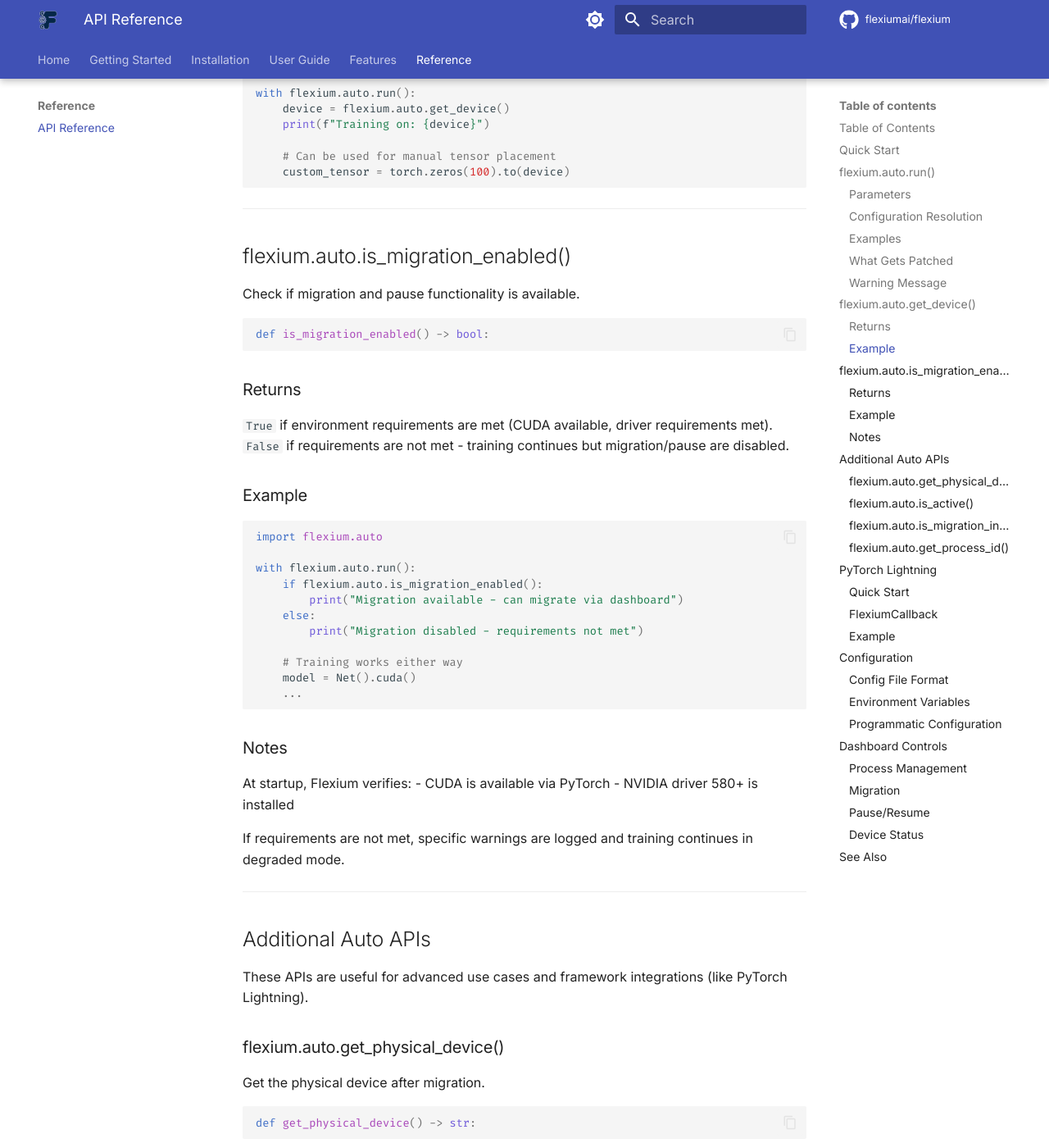
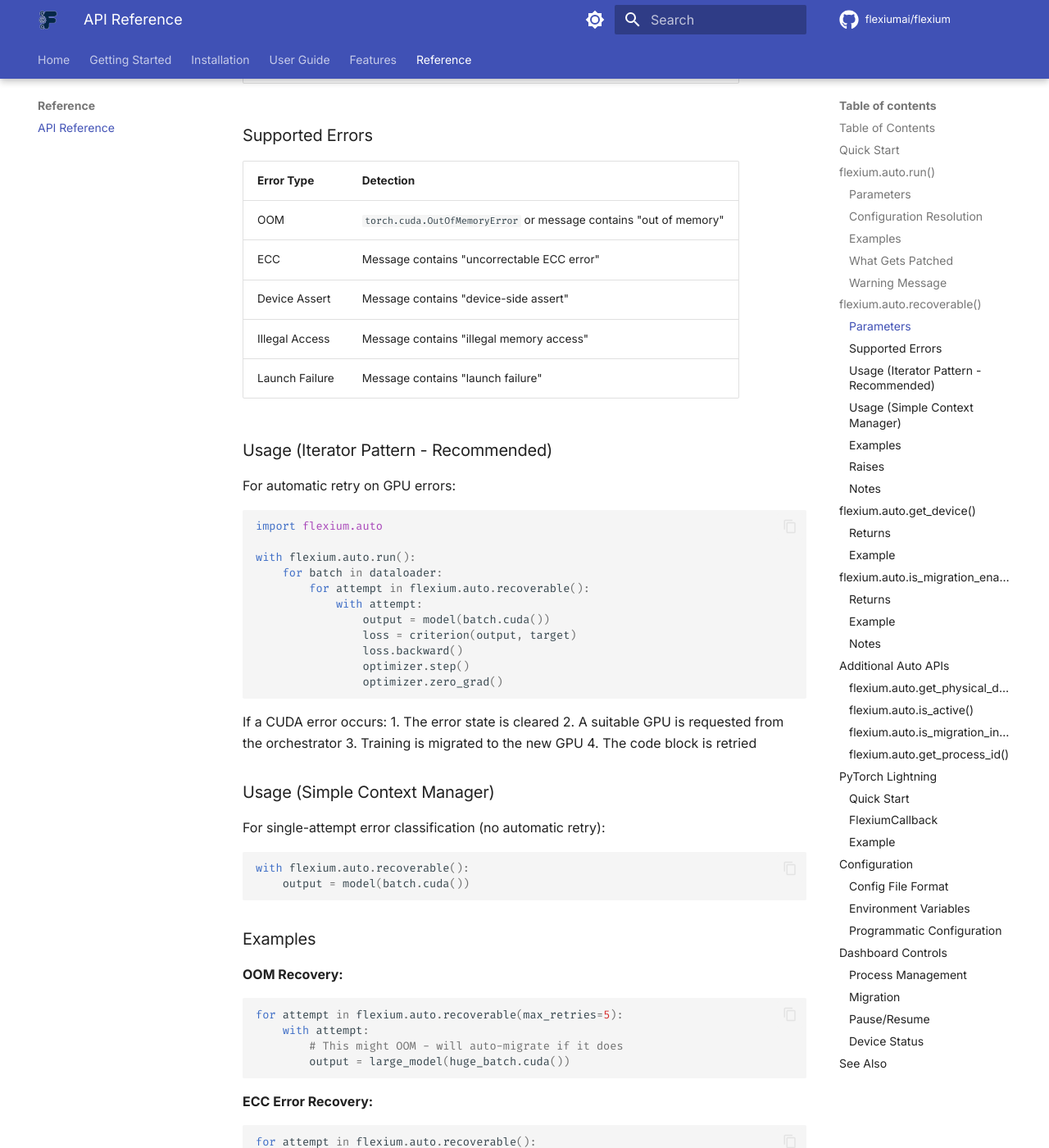
Before and after one commit to flexiumai/flexium, an MkDocs documentation site: the page built from docs/api.md, in a window 1280 px wide and 1400 px high, scrolled down 3578 px. Shown: the whole window at 82% size. Built offline with MkDocs 1.6.1 and Material for MkDocs 9.7.7, drawn with Linux system fonts in a browser that asks for light colours; comment, search, counter and statistics services are not loaded; the version menu is left out; some of the changed text lies outside the part shown.

Commit message:
feat: Add automatic GPU error recovery with recoverable() context manager
- Add recoverable() iterator/context manager for automatic OOM/ECC/device error recovery
- Implement error classification for OOM, ECC, device assert, illegal access, launch failure
- Auto-migrate to healthier GPU and retry failed operations
- Add 19 unit tests for GPU error recovery
- Add feature documentation and update API docs

Co-Authored-By: Claude Opus 4.6 <noreply@anthropic.com>

````diff
--- a/docs/api.md
+++ b/docs/api.md
@@ -8,12 +8,13 @@ Complete API documentation for flexium.
 
 1. [Quick Start](#quick-start)
 2. [flexium.auto.run()](#flexiumautorun)
-3. [flexium.auto.get_device()](#flexiumautoget_device)
-4. [flexium.auto.is_migration_enabled()](#flexiumautois_migration_enabled)
-5. [Additional Auto APIs](#additional-auto-apis)
-6. [PyTorch Lightning](#pytorch-lightning)
-7. [Configuration](#configuration)
-8. [Dashboard Controls](#dashboard-controls)
+3. [flexium.auto.recoverable()](#flexiumautorecoverable)
+4. [flexium.auto.get_device()](#flexiumautoget_device)
+5. [flexium.auto.is_migration_enabled()](#flexiumautois_migration_enabled)
+6. [Additional Auto APIs](#additional-auto-apis)
+7. [PyTorch Lightning](#pytorch-lightning)
+8. [Configuration](#configuration)
+9. [Dashboard Controls](#dashboard-controls)
 
 ---
 
@@ -131,6 +132,98 @@ If no server is configured:
 [flexium]   export FLEXIUM_SERVER=flexium.ai:80/myworkspace
 ============================================================
 ```
+
+---
+
+## flexium.auto.recoverable()
+
+Iterator/context manager for automatic GPU error recovery with retry.
+
+```python
+class recoverable:
+    def __init__(self, max_retries: int = 3):
+```
+
+### Parameters
+
+| Parameter | Type | Default | Description |
+|-----------|------|---------|-------------|
+| `max_retries` | `int` | `3` | Maximum number of recovery attempts |
+
+### Supported Errors
+
+| Error Type | Detection |
+|------------|-----------|
+| OOM | `torch.cuda.OutOfMemoryError` or message contains "out of memory" |
+| ECC | Message contains "uncorrectable ECC error" |
+| Device Assert | Message contains "device-side assert" |
+| Illegal Access | Message contains "illegal memory access" |
+| Launch Failure | Message contains "launch failure" |
+
+### Usage (Iterator Pattern - Recommended)
+
+For automatic retry on GPU errors:
+
+```python
+import flexium.auto
+
+with flexium.auto.run():
+    for batch in dataloader:
+        for attempt in flexium.auto.recoverable():
+            with attempt:
+                output = model(batch.cuda())
+                loss = criterion(output, target)
+                loss.backward()
+                optimizer.step()
+                optimizer.zero_grad()
+```
+
+If a CUDA error occurs:
+1. The error state is cleared
+2. A suitable GPU is requested from the orchestrator
+3. Training is migrated to the new GPU
+4. The code block is retried
+
+### Usage (Simple Context Manager)
+
+For single-attempt error classification (no automatic retry):
+
+```python
+with flexium.auto.recoverable():
+    output = model(batch.cuda())
+```
+
+### Examples
+
+**OOM Recovery:**
+```python
+for attempt in flexium.auto.recoverable(max_retries=5):
+    with attempt:
+        # This might OOM - will auto-migrate if it does
+        output = large_model(huge_batch.cuda())
+```
+
+**ECC Error Recovery:**
+```python
+for attempt in flexium.auto.recoverable():
+    with attempt:
+        # If GPU has ECC error, migrate to healthy GPU
+        result = model(data.cuda())
+```
+
+### Raises
+
+- `RuntimeError`: If recovery fails after `max_retries` attempts
+- Original exception: If the error is not recoverable (non-CUDA error)
+
+### Notes
+
+- Requires migration to be enabled (driver 580+)
+- Requires orchestrator connection for finding alternative GPUs
+- Non-CUDA errors are re-raised immediately
+- Unknown RuntimeErrors are also re-raised
+
+For more details, see [GPU Error Recovery](features/gpu-error-recovery.md).
 
 ---
 
--- a/mkdocs.yml
+++ b/mkdocs.yml
@@ -56,6 +56,7 @@ nav:
     - Troubleshooting: troubleshooting.md
   - Features:
     - Zero-Residue Migration: features/zero-residue-migration.md
+    - GPU Error Recovery: features/gpu-error-recovery.md
     - Pause/Resume: features/pause-resume.md
     - Graceful Degradation: features/graceful-degradation.md
     - Lightning Integration: features/lightning-integration.md
````
Also changed, not shown: docs/examples.md (+18 -16 lines), docs/features/gpu-error-recovery.md (added, +158 -0 lines), docs/index.md (+3 -2 lines), 2 other files.
